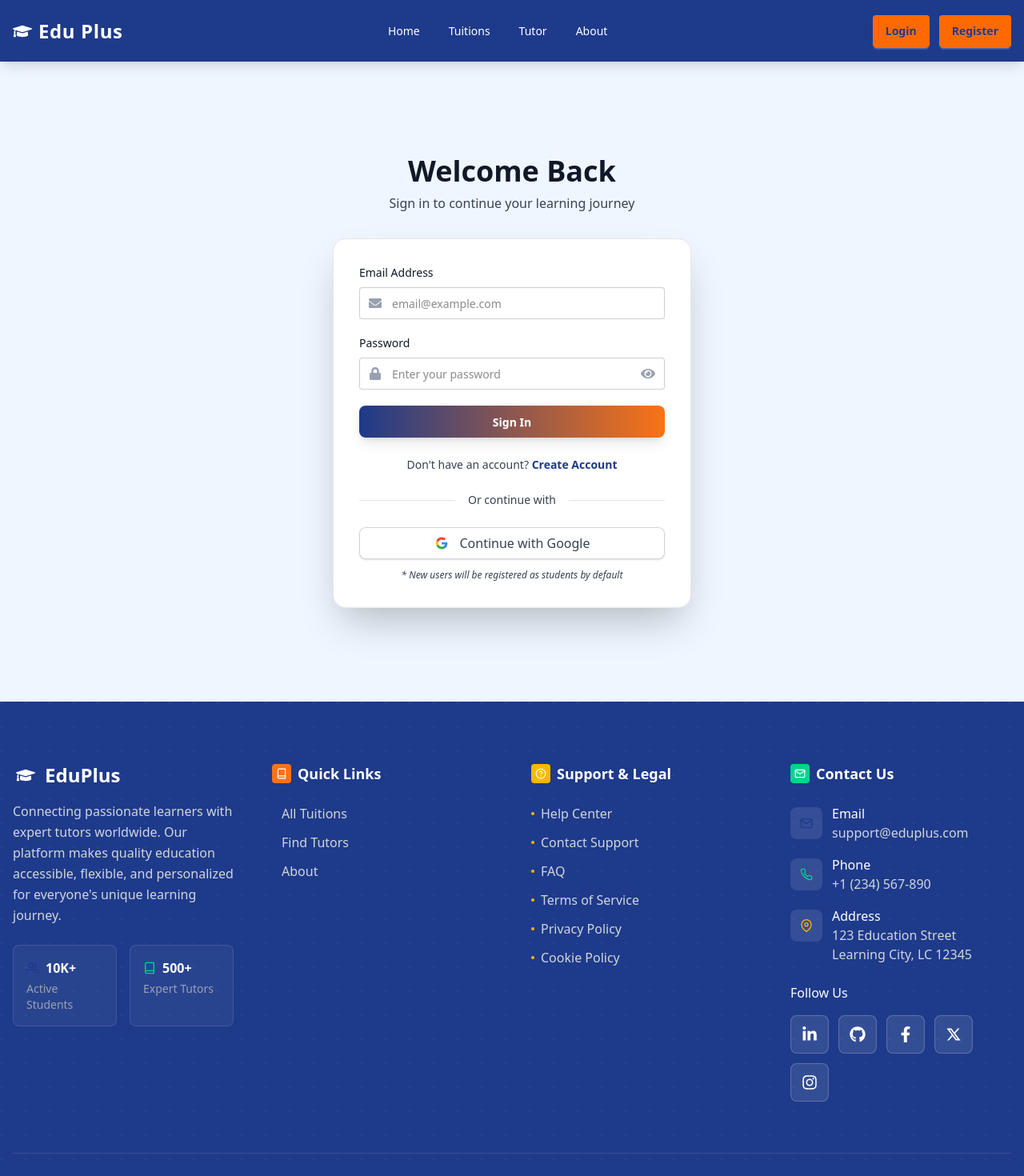
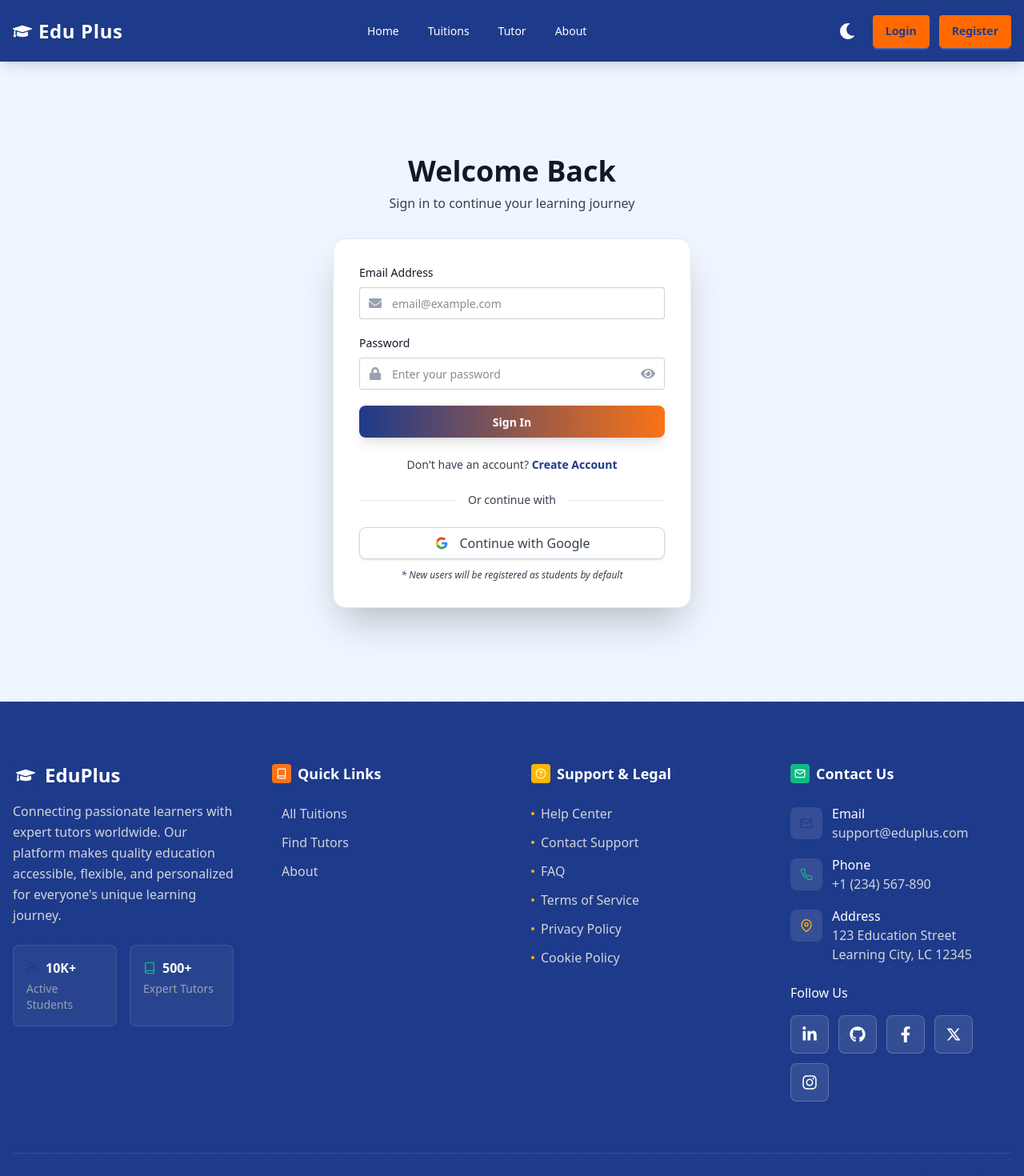
Before and after one commit to Shajidaa/edu-plus-client, a React (Vite) app: page /login in a window 1280 px wide. Shown: the top 1470 px of the page at 80% size. Built offline with nearby package versions, Linux system fonts and the light colour scheme; no server answers.

Commit message:
dark theme and ui update

```diff
--- a/src/components/Home/LatestTutor.jsx
+++ b/src/components/Home/LatestTutor.jsx
@@ -15,6 +15,8 @@ import Container from "../Shared/Container";
 import Spinner from "../Shared/Spinner";
 import LatestTutorCard from "../LatestTutorCard";
 import GradientHeading from "../Shared/GradientHeading";
+import TCard from "../TCard";
+import TutorCard from "../TutorCard";
 
 const LatestTutor = () => {
   const axiosSecure = useAxiosSecure();
@@ -107,7 +109,7 @@ const LatestTutor = () => {
             >
               {latestTutorData.map((tutor) => (
                 <SwiperSlide key={tutor._id}>
-                  <LatestTutorCard tutor={tutor} />
+                  <TutorCard tutor={tutor} />
                 </SwiperSlide>
               ))}
             </Swiper>
--- a/src/components/Modal/UserEdit.jsx
+++ b/src/components/Modal/UserEdit.jsx
@@ -396,8 +396,8 @@ const UserEdit = ({ isOpen, onClose, user, refetch }) => {
             <button
               type="button"
               onClick={handleClose}
-              className="btn btn-ghost"
-              style={{ color: "var(--color-text-muted)" }}
+              className="btn bg-orange-500 border-0 btn-lg gap-2
+                   hover:bg-white text-primary hover:scale-105 transition-transform border-none"
             >
               Cancel
             </button>
--- a/src/components/Shared/Navbar.jsx
+++ b/src/components/Shared/Navbar.jsx
@@ -6,6 +6,7 @@ import Container from "./Container";
 import MyLink from "./MyLink";
 import Spinner from "./Spinner";
 import GradientButton from "./GradientButton";
+import ThemeToggle from "./ThemeToggle";
 import { FaGraduationCap } from "react-icons/fa";
 
 function Navbar() {
@@ -124,8 +125,9 @@ function Navbar() {
             <ul className="menu menu-horizontal px-1 gap-1">{menuItems}</ul>
           </div>
 
-          {/* Right - Auth Buttons */}
+          {/* Right - Theme Toggle & Auth Buttons */}
           <div className="flex items-center gap-2 sm:gap-3">
+            <ThemeToggle />
             {loading ? (
               <div className="flex items-center gap-2">
                 <span className="loading loading-spinner loading-sm text-white"></span>
@@ -248,6 +250,14 @@ function Navbar() {
           {/* Mobile Menu Items */}
           <div className="flex-1 overflow-y-auto py-4">
             <ul className="menu flex flex-col gap-1 px-2">{menuItems}</ul>
+
+            {/* Theme Toggle in Mobile Menu */}
+            <div className="px-4 py-2 mt-4 border-t border-white/20">
+              <div className="flex items-center justify-between">
+                <span className="text-white text-sm">Theme</span>
+                <ThemeToggle />
+              </div>
+            </div>
           </div>
 
           {/* Mobile Menu Footer - Auth Buttons */}
--- /dev/null
+++ b/src/components/Shared/ThemeAwareCard.jsx
@@ -0,0 +1,20 @@
+import { useTheme } from '../../hooks/useTheme';
+
+const ThemeAwareCard = ({ children, className = '' }) => {
+  const { isDarkMode } = useTheme();
+
+  return (
+    <div
+      className={`card shadow-lg transition-all duration-300 ${className}`}
+      style={{
+        backgroundColor: 'var(--color-card-bg)',
+        color: 'var(--color-text-dark)',
+        borderColor: 'var(--color-border)'
+      }}
+    >
+      {children}
+    </div>
+  );
+};
+
+export default ThemeAwareCard;
--- /dev/null
+++ b/src/components/Shared/ThemeToggle.jsx
@@ -0,0 +1,51 @@
+import { useTheme } from '../../hooks/useTheme';
+import { FaSun, FaMoon } from 'react-icons/fa';
+
+const ThemeToggle = ({ className = '', variant = 'navbar' }) => {
+  const { isDarkMode, toggleTheme } = useTheme();
+
+  const getButtonClasses = () => {
+    const baseClasses = "btn btn-ghost btn-circle transition-all duration-300";
+
+    if (variant === 'navbar') {
+      return `${baseClasses} hover:bg-white/10 ${className}`;
+    } else if (variant === 'dashboard') {
+      return `${baseClasses} hover:bg-gray-100 dark:hover:bg-gray-700 ${className}`;
+    }
+
+    return `${baseClasses} ${className}`;
+  };
+
+  const getIconClasses = () => {
+    if (variant === 'navbar') {
+      return isDarkMode
+        ? "w-5 h-5 text-yellow-400 animate-pulse"
+        : "w-5 h-5 text-white";
+    } else if (variant === 'dashboard') {
+      return isDarkMode
+        ? "w-5 h-5 text-yellow-400 animate-pulse"
+        : "w-5 h-5 text-gray-600";
+    }
+
+    return "w-5 h-5";
+  };
+
+  return (
+    <button
+      onClick={toggleTheme}
+      className={getButtonClasses()}
+      aria-label={`Switch to ${isDarkMode ? 'light' : 'dark'} theme`}
+      title={`Switch to ${isDarkMode ? 'light' : 'dark'} theme`}
+    >
+      <div className="relative w-6 h-6 flex items-center justify-center">
+        {isDarkMode ? (
+          <FaSun className={getIconClasses()} />
+        ) : (
+          <FaMoon className={getIconClasses()} />
+        )}
+      </div>
+    </button>
+  );
+};
+
+export default ThemeToggle;
--- a/src/components/TutorCard.jsx
+++ b/src/components/TutorCard.jsx
@@ -44,7 +44,7 @@ const TutorCard = ({ tutor }) => {
           {/* Contact Button */}
           <div className="mt-6">
             {" "}
-            <GradientButton to={`/tutors/${tutor._id}`}>
+            <GradientButton className={"w-full"} to={`/tutors/${tutor._id}`}>
               View Profile{" "}
             </GradientButton>
           </div>
--- /dev/null
+++ b/src/hooks/useTheme.jsx
@@ -0,0 +1,6 @@
+import { useTheme as useThemeContext } from '../providers/ThemeProvider';
+
+// Re-export the theme hook for easier imports
+export const useTheme = useThemeContext;
+
+export default useTheme;
--- a/src/index.css
+++ b/src/index.css
@@ -8,6 +8,9 @@
     --color-primary-hover: #1E40AF;
 
     --color-secondary: #F97316;
+    --color-success: #10B981;
+    --color-purple: #8B5CF6;
+    --color-dark-blue: #1E40AF;
 
     /* Bright Orange */
     --color-secondary-hover: #EA580C;
@@ -27,6 +30,93 @@
     --color-card-bg: #FFFFFF;
 }
 
+/* Dark Theme */
+.dark {
+    --color-primary: var(--color-dark-blue);
+    --color-primary-hover: #3B82F6;
+
+    --color-secondary: var(--color-purple);
+    --color-secondary-hover: #7C3AED;
+
+    /* Dark Background Colors */
+    --color-bg-main: #0F172A;
+    --color-bg-soft: #1E293B;
+    --color-bg-light: #334155;
+
+    /* Dark Text Colors */
+    --color-text-dark: #F1F5F9;
+    --color-text-muted: #CBD5E1;
+    --color-text-light: #FFFFFF;
+
+    /* Dark Border & Card */
+    --color-border: #475569;
+    --color-card-bg: #1E293B;
+}
+
+/* Ensure smooth transitions for theme changes */
+* {
+    transition: background-color 0.3s ease, color 0.3s ease, border-color 0.3s ease;
+}
+
 .commonBtn {
     @apply btn bg-orange-500 border-0 btn-lg gap-2 hover:bg-white text-primary hover:scale-105 transition-transform border-none
 }
+
+/* Additional dark theme styles for better component support */
+.dark .btn {
+    background-color: var(--color-bg-light);
+    color: var(--color-text-dark);
+    border-color: var(--color-border);
+}
+
+.dark .btn:hover {
+    background-color: var(--color-border);
+}
+
+.dark .card {
+    background-color: var(--color-card-bg);
+    color: var(--color-text-dark);
+    border-color: var(--color-border);
+}
+
+.dark .modal-box {
+    background-color: var(--color-card-bg);
+    color: var(--color-text-dark);
+}
+
+.dark .dropdown-content {
+    background-color: var(--color-card-bg);
+    border-color: var(--color-border);
+}
+
+.dark .input,
+.dark .textarea,
+.dark .select {
+    background-color: var(--color-bg-light);
+    color: var(--color-text-dark);
+    border-color: var(--color-border);
+}
+
+.dark .input:focus,
+.dark .textarea:focus,
+.dark .select:focus {
+    border-color: var(--color-primary);
+}
+
+.dark .table {
+    background-color: var(--color-card-bg);
+    color: var(--color-text-dark);
+}
+
+.dark .table th {
+    background-color: var(--color-bg-light);
+    color: var(--color-text-dark);
+}
+
+.dark .navbar {
+    background-color: var(--color-primary);
+}
+
+.dark .drawer-side {
+    background-color: var(--color-primary);
+}
--- a/src/layout/DashboardLayout.jsx
+++ b/src/layout/DashboardLayout.jsx
@@ -19,6 +19,7 @@ import {
 } from "react-icons/fa";
 import useRole from "../hooks/useRole";
 import Spinner from "../components/Shared/Spinner";
+import ThemeToggle from "../components/Shared/ThemeToggle";
 import { AuthContext } from "../providers/AuthContext";
 
 const DashboardLayout = () => {
@@ -331,6 +332,7 @@ const DashboardLayout = () => {
             </h1>
           </div>
           <div className="flex items-center gap-3">
+            <ThemeToggle variant="dashboard" />
             <div
               className="w-9 h-9 sm:w-10 sm:h-10 rounded-full flex items-center justify-center text-white font-bold shadow-lg"
               style={{
--- a/src/layout/RootLayout.jsx
+++ b/src/layout/RootLayout.jsx
@@ -4,8 +4,13 @@ import Footer from "../components/Footer/Footer";
 
 const RootLayout = () => {
   return (
-    <div>
-      {" "}
+    <div
+      className="min-h-screen transition-colors duration-300"
+      style={{
+        backgroundColor: "var(--color-bg-main)",
+        color: "var(--color-text-dark)"
+      }}
+    >
       <Navbar />
       <Outlet />
       <Footer/>
--- a/src/main.jsx
+++ b/src/main.jsx
@@ -4,12 +4,16 @@ import { RouterProvider } from "react-router-dom";
 import { Toaster } from "react-hot-toast";
 import "./index.css";
 import AuthProvider from "./providers/AuthProvider.jsx";
+import { ThemeProvider } from "./providers/ThemeProvider.jsx";
 import router from "./routes/router.jsx";
 import { QueryClient, QueryClientProvider } from "@tanstack/react-query";
+
 const queryClient = new QueryClient();
+
 createRoot(document.getElementById("root")).render(
   <div>
     <QueryClientProvider client={queryClient}>
+      <ThemeProvider>
         <AuthProvider>
           <RouterProvider router={router} />
           <Toaster
@@ -37,6 +41,7 @@ createRoot(document.getElementById("root")).render(
             }}
           />
         </AuthProvider>
+      </ThemeProvider>
     </QueryClientProvider>
   </div>
 );
--- /dev/null
+++ b/src/providers/ThemeProvider.jsx
@@ -0,0 +1,52 @@
+import { createContext, useContext, useEffect, useState } from 'react';
+
+const ThemeContext = createContext();
+
+export const useTheme = () => {
+  const context = useContext(ThemeContext);
+  if (!context) {
+    throw new Error('useTheme must be used within a ThemeProvider');
+  }
+  return context;
+};
+
+export const ThemeProvider = ({ children }) => {
+  const [isDarkMode, setIsDarkMode] = useState(() => {
+    // Check localStorage first, then system preference
+    const saved = localStorage.getItem('theme');
+    if (saved) {
+      return saved === 'dark';
+    }
+    return window.matchMedia('(prefers-color-scheme: dark)').matches;
+  });
+
+  useEffect(() => {
+    // Apply theme to document
+    if (isDarkMode) {
+      document.documentElement.classList.add('dark');
+      document.documentElement.setAttribute('data-theme', 'dark');
+    } else {
+      document.documentElement.classList.remove('dark');
+      document.documentElement.setAttribute('data-theme', 'light');
+    }
+
+    // Save to localStorage
+    localStorage.setItem('theme', isDarkMode ? 'dark' : 'light');
+  }, [isDarkMode]);
+
+  const toggleTheme = () => {
+    setIsDarkMode(prev => !prev);
+  };
+
+  const value = {
+    isDarkMode,
+    toggleTheme,
+    theme: isDarkMode ? 'dark' : 'light'
+  };
+
+  return (
+    <ThemeContext.Provider value={value}>
+      {children}
+    </ThemeContext.Provider>
+  );
+};
```
Lines whose indentation alone changed are shown as unchanged.
